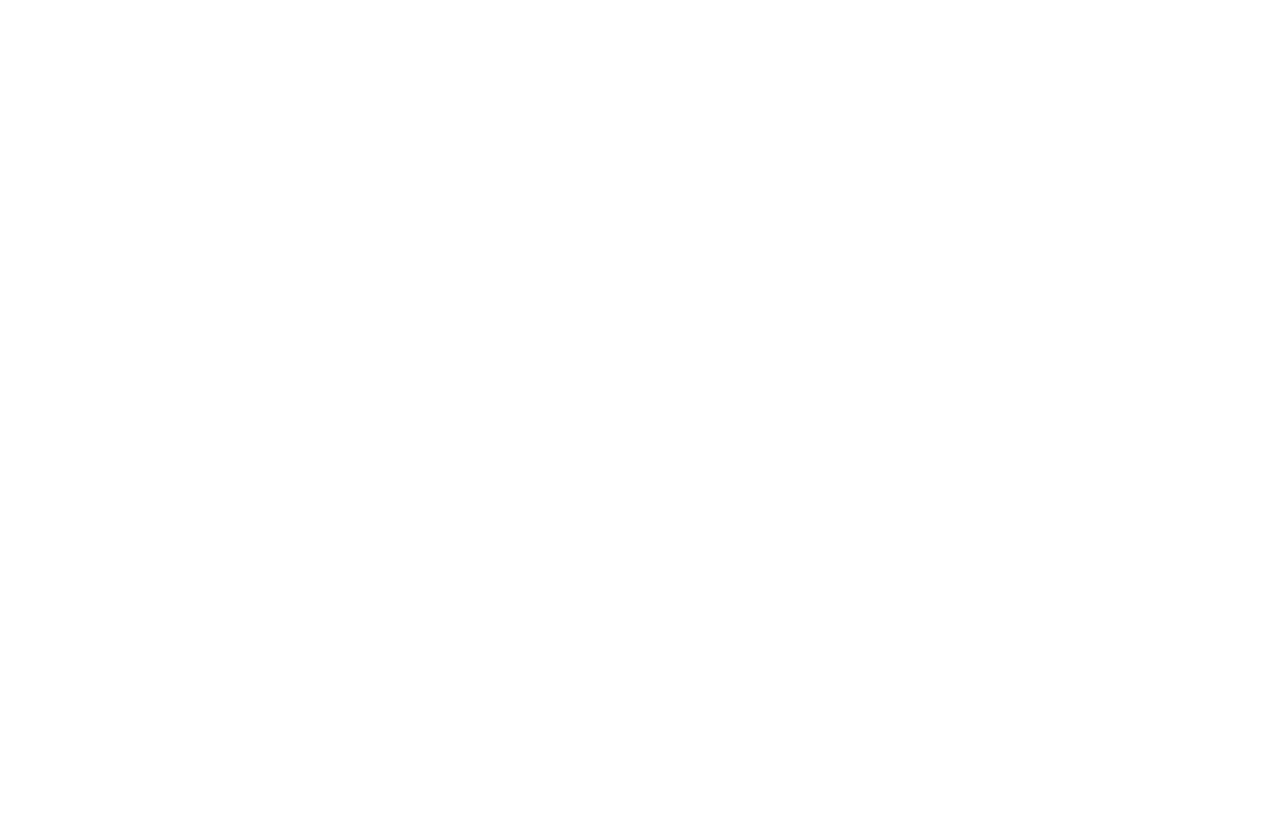
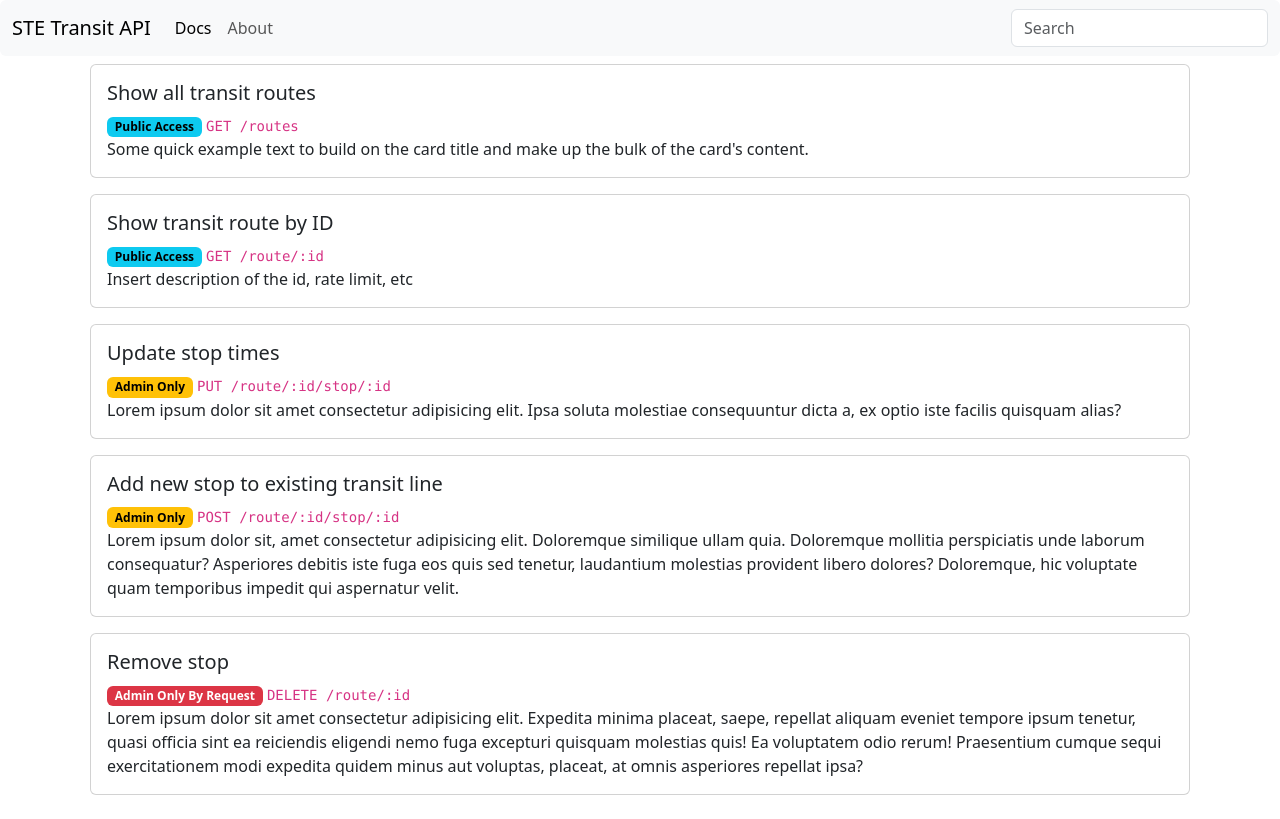
Before and after one commit to xochitljohnson/santa-esmeralda-transit-API, a website: page public/index.html in a window 1280 px wide. Drawn offline with nearby package versions, Linux system fonts and the light colour scheme.

Commit message:
added placeholder docs for API

```diff
--- a/public/index.html
+++ b/public/index.html
@@ -1,19 +1,90 @@
-<!DOCTYPE html>
+<!doctype html>
 <html lang="en">
-<head>
-    <meta charset="UTF-8">
-    <meta name="viewport" content="width=device-width, initial-scale=1.0">
-    <title>Santa Esmeralda Transit</title>
-</head>
-<body>
-    <main>
-        <!-- Show all routes -->
-    </main>
-    <form action="POST">
-       <div class="form-control">
-        <!-- Button to show by ID -->
-       </div>
-    </form>
+  <head>
+    <meta charset="utf-8">
+    <meta name="viewport" content="width=device-width, initial-scale=1">
+    <title>Santa Esmeralda Transit API</title>
+    <link href="https://cdn.jsdelivr.net/npm/bootstrap@5.3.3/dist/css/bootstrap.min.css" rel="stylesheet" integrity="sha384-QWTKZyjpPEjISv5WaRU9OFeRpok6YctnYmDr5pNlyT2bRjXh0JMhjY6hW+ALEwIH" crossorigin="anonymous">
+  </head>
+  <body>
+    <nav class="navbar navbar-expand-lg bg-body-tertiary rounded" aria-label="STE Transit API Navbad">
+        <div class="container-fluid">
+          <a class="navbar-brand" href="./index.html">STE Transit API</a>
+          <button class="navbar-toggler" type="button" data-bs-toggle="collapse" data-bs-target="#navbarsExample09" aria-controls="navbarsExample09" aria-expanded="false" aria-label="Toggle navigation">
+            <span class="navbar-toggler-icon"></span>
+          </button>
 
-</body>
+          <div class="collapse navbar-collapse" id="navbarsExample09">
+            <ul class="navbar-nav me-auto mb-2 mb-lg-0">
+              <li class="nav-item">
+                <a class="nav-link active" aria-current="page" href="./docs.html">Docs</a>
+              </li>
+              <li class="nav-item">
+                <a class="nav-link" href="./about.html">About</a>
+              </li>
+
+            </ul>
+            <form role="search">
+              <input class="form-control" type="search" placeholder="Search" aria-label="Search">
+            </form>
+          </div>
+        </div>
+      </nav>
+      <div class="container">
+        <div class="d-flex flex-column mb-3">
+            <div class="p-2">
+                <div class="card">
+                    <div class="card-body">
+                      <h5 class="card-title">Show all transit routes</h5>
+                      <span class="badge text-bg-info">Public Access</span>
+                      <code>GET /routes</code>
+                      <p class="card-text">Some quick example text to build on the card title and make up the bulk of the card's content.</p>
+                    </div>
+                  </div>
+            </div>
+            <div class="p-2">
+                <div class="card">
+                    <div class="card-body">
+                      <h5 class="card-title">Show transit route by ID</h5>
+                      <span class="badge text-bg-info">Public Access</span>
+                     <code>GET /route/:id</code>
+                      <p class="card-text">Insert description of the id, rate limit, etc</p>
+                    </div>
+                  </div>
+            </div>
+            <div class="p-2">
+                <div class="card">
+                    <div class="card-body">
+                      <h5 class="card-title">Update stop times</h5>
+                      <span class="badge text-bg-warning">Admin Only</span>
+                      <code>PUT /route/:id/stop/:id</code>
+                      <p class="card-text">Lorem ipsum dolor sit amet consectetur adipisicing elit. Ipsa soluta molestiae consequuntur dicta a, ex optio iste facilis quisquam alias?</p>
+                    </div>
+                  </div>
+            </div>
+            <div class="p-2">
+                <div class="card">
+                    <div class="card-body">
+                      <h5 class="card-title">Add new stop to existing transit line</h5>
+                      <span class="badge text-bg-warning">Admin Only</span>
+                      <code>POST /route/:id/stop/:id</code>
+                      <p class="card-text">Lorem ipsum dolor sit, amet consectetur adipisicing elit. Doloremque similique ullam quia. Doloremque mollitia perspiciatis unde laborum consequatur? Asperiores debitis iste fuga eos quis sed tenetur, laudantium molestias provident libero dolores? Doloremque, hic voluptate quam temporibus impedit qui aspernatur velit.</p>
+                    </div>
+                  </div>
+            </div>
+            <div class="p-2">
+                <div class="card">
+                    <div class="card-body">
+                      <h5 class="card-title">Remove stop </h5>
+                      <span class="badge text-bg-danger">Admin Only By Request</span>
+
+                      <code>DELETE /route/:id</code>
+                      <p class="card-text">Lorem ipsum dolor sit amet consectetur adipisicing elit. Expedita minima placeat, saepe, repellat aliquam eveniet tempore ipsum tenetur, quasi officia sint ea reiciendis eligendi nemo fuga excepturi quisquam molestias quis! Ea voluptatem odio rerum! Praesentium cumque sequi exercitationem modi expedita quidem minus aut voluptas, placeat, at omnis asperiores repellat ipsa?</p>
+                    </div>
+                  </div>
+            </div>
+        </div>
+      </div>
+    <script src="https://cdn.jsdelivr.net/npm/bootstrap@5.3.3/dist/js/bootstrap.bundle.min.js" integrity="sha384-YvpcrYf0tY3lHB60NNkmXc5s9fDVZLESaAA55NDzOxhy9GkcIdslK1eN7N6jIeHz" crossorigin="anonymous"></script>
+  </body>
 </html>
```
Also changed, not shown: index.js (+5 -2 lines), public/about.html (added, +36 -0 lines), public/docs.html (added, +36 -0 lines).
